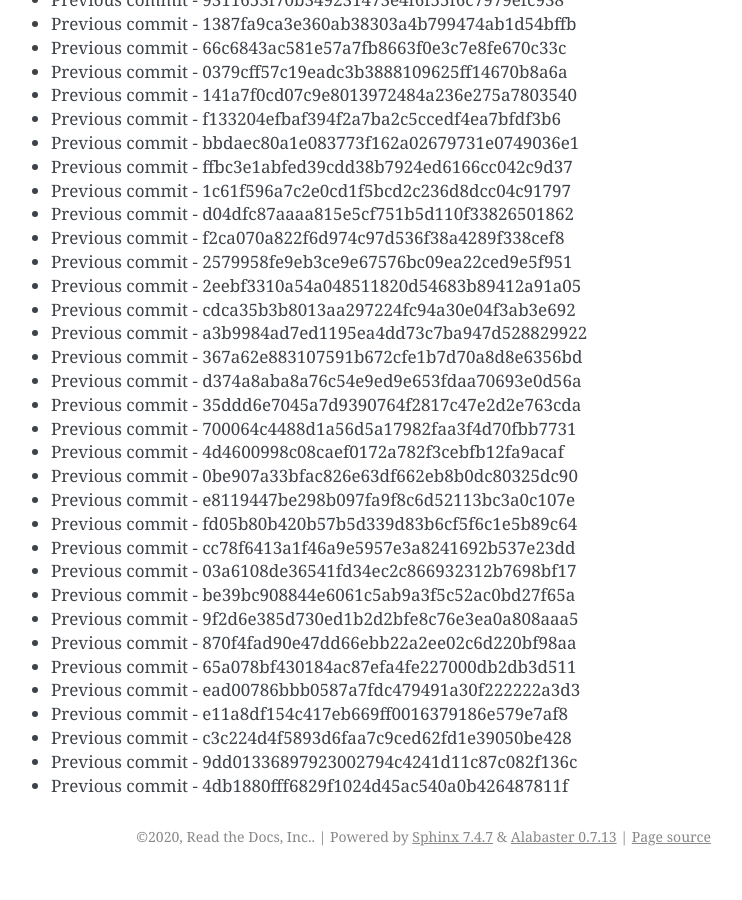
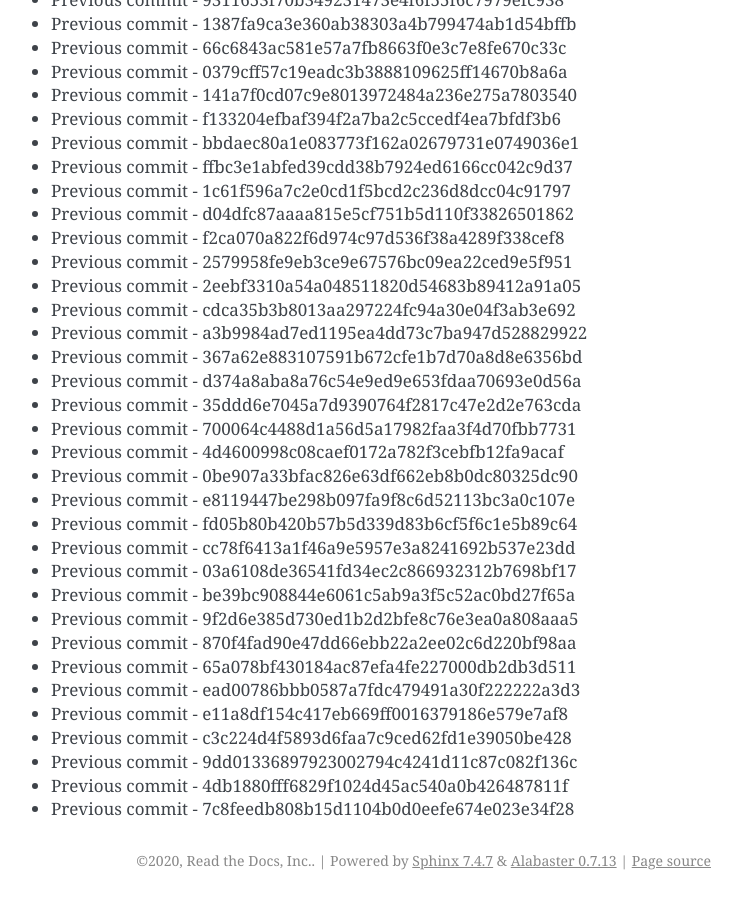
Before and after one commit to readthedocs/rtd-git-stresstest, a Sphinx documentation site: the page built from docs/updates.rst, in a window 1280 px wide and 900 px high, scrolled down 2440 px. Shown: the whole window, without its empty margins (399-1141 px from the left). Built offline with Sphinx 7.4.7, drawn with Linux system fonts in a browser that asks for light colours; before the commit the page ends 3316 px from its top, so only the background shows below that.

Commit message:
Generating commit from previous: 7c8feedb808b15d1104b0d0eefe674e023e34f28

```diff
--- a/docs/updates.rst
+++ b/docs/updates.rst
@@ -134,3 +134,4 @@ It can be tested for any performance characteristics.
 * Previous commit - c3c224d4f5893d6faa7c9ced62fd1e39050be428
 * Previous commit - 9dd01336897923002794c4241d11c87c082f136c
 * Previous commit - 4db1880fff6829f1024d45ac540a0b426487811f
+* Previous commit - 7c8feedb808b15d1104b0d0eefe674e023e34f28
```
